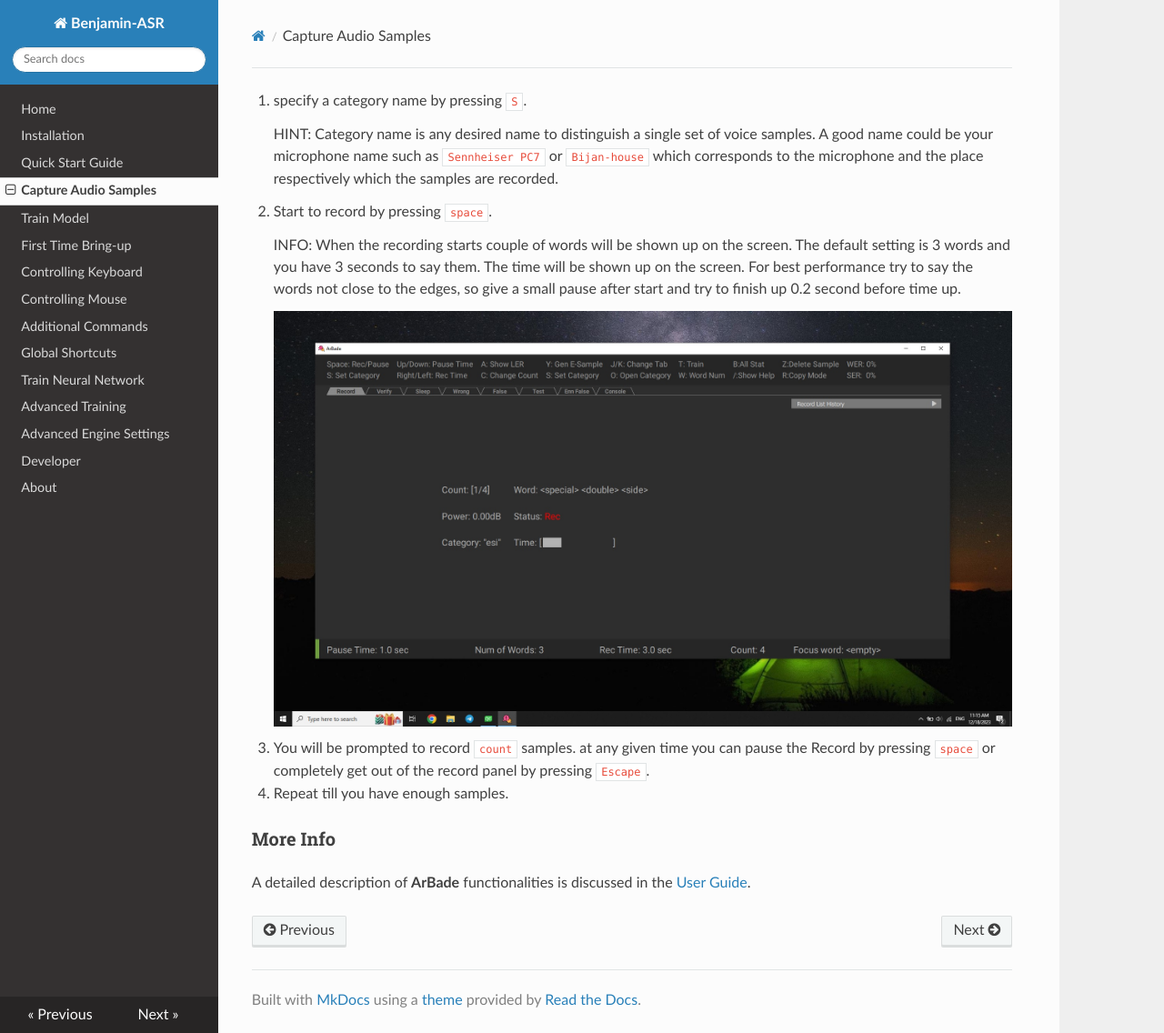
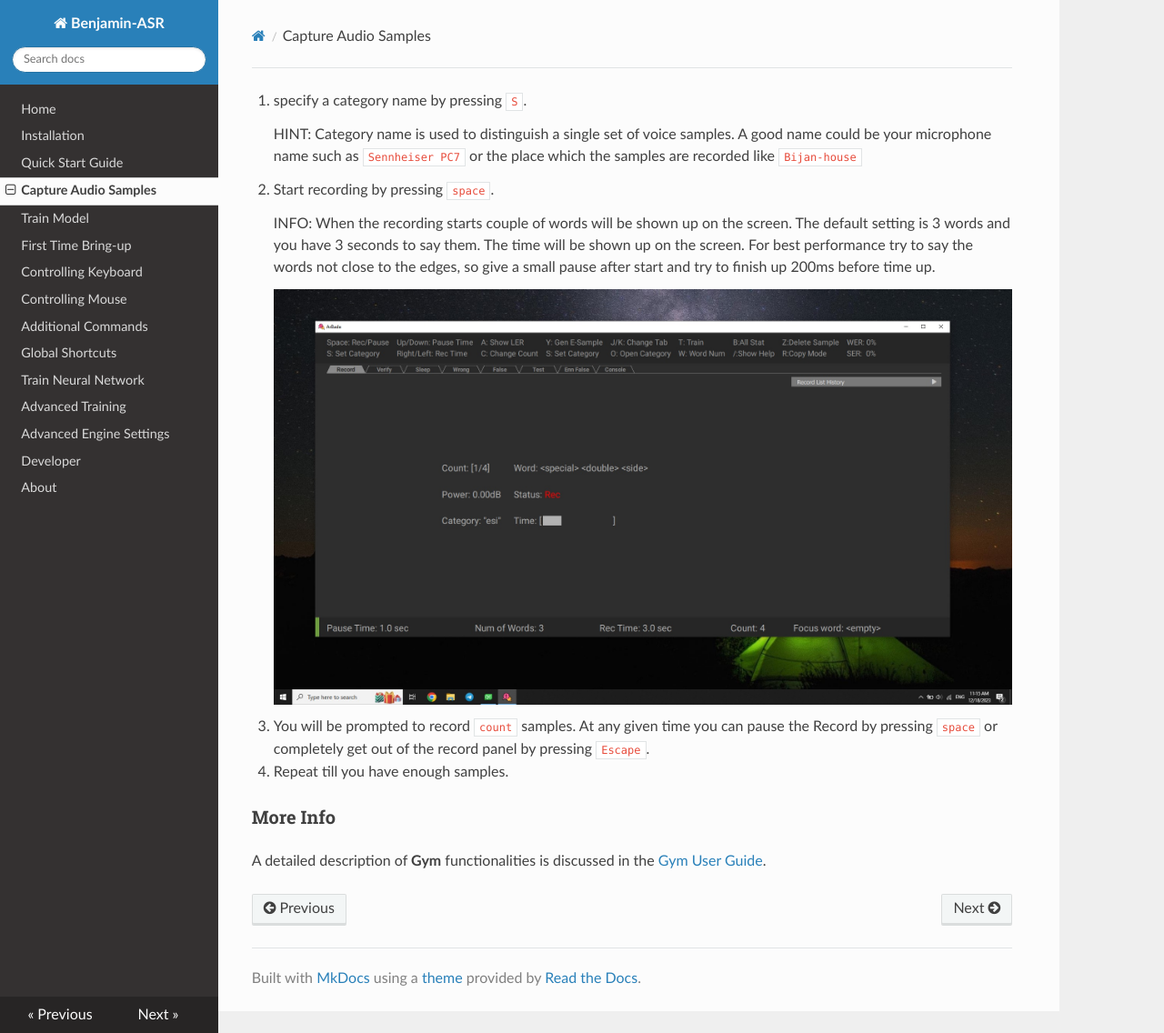
Before and after one commit to benjamin-asr/benjamin-asr.github.io, an MkDocs documentation site: the page built from docs/Capture-Audio-Samples.md, in a window 1280 px wide and 1136 px high. Shown: the whole window at 91% size. Built offline with MkDocs 1.6.1, drawn with Linux system fonts in a browser that asks for light colours; nearby versions of some CDN libraries.

Commit message:
Fix Few Grammar Mistakes

```diff
--- a/docs/Capture-Audio-Samples.md
+++ b/docs/Capture-Audio-Samples.md
@@ -1,18 +1,18 @@
 1. specify a category name by pressing `S`.
 
     HINT:
-    Category name is any desired name to distinguish a single set of voice samples. A good name could be your microphone name such as `Sennheiser PC7` or `Bijan-house` which corresponds to the microphone and the place respectively which the samples are recorded.
+    Category name is used to distinguish a single set of voice samples. A good name could be your microphone name such as `Sennheiser PC7` or the place which the samples are recorded like `Bijan-house`
 
-2. Start to record by pressing `space`.
+2. Start recording by pressing `space`.
 
     INFO:
-    When the recording starts couple of words will be shown up on the screen. The default setting is 3 words and you have 3 seconds to say them. The time will be shown up on the screen. For best performance try to say the words not close to the edges, so give a small pause after start and try to finish up 0.2 second before time up.
+    When the recording starts couple of words will be shown up on the screen. The default setting is 3 words and you have 3 seconds to say them. The time will be shown up on the screen. For best performance try to say the words not close to the edges, so give a small pause after start and try to finish up 200ms before time up.
 
     ![Record](img/record.jpg)
 
-3. You will be prompted to record `count` samples. at any given time you can pause the Record by pressing `space` or completely get out of the record panel by pressing `Escape`.
+3. You will be prompted to record `count` samples. At any given time you can pause the Record by pressing `space` or completely get out of the record panel by pressing `Escape`.
 
 4. Repeat till you have enough samples.
 
 ### More Info
-A detailed description of **ArBade** functionalities is discussed in the [User Guide](Capture-Audio-Samples/ug.md).
+A detailed description of **Gym** functionalities is discussed in the [Gym User Guide](Capture-Audio-Samples/ug.md).
```
Also changed, not shown: docs/Additional-Commands.md (+8 -0 lines), docs/First-Time-Bring-Up.md (+1 -3 lines).
